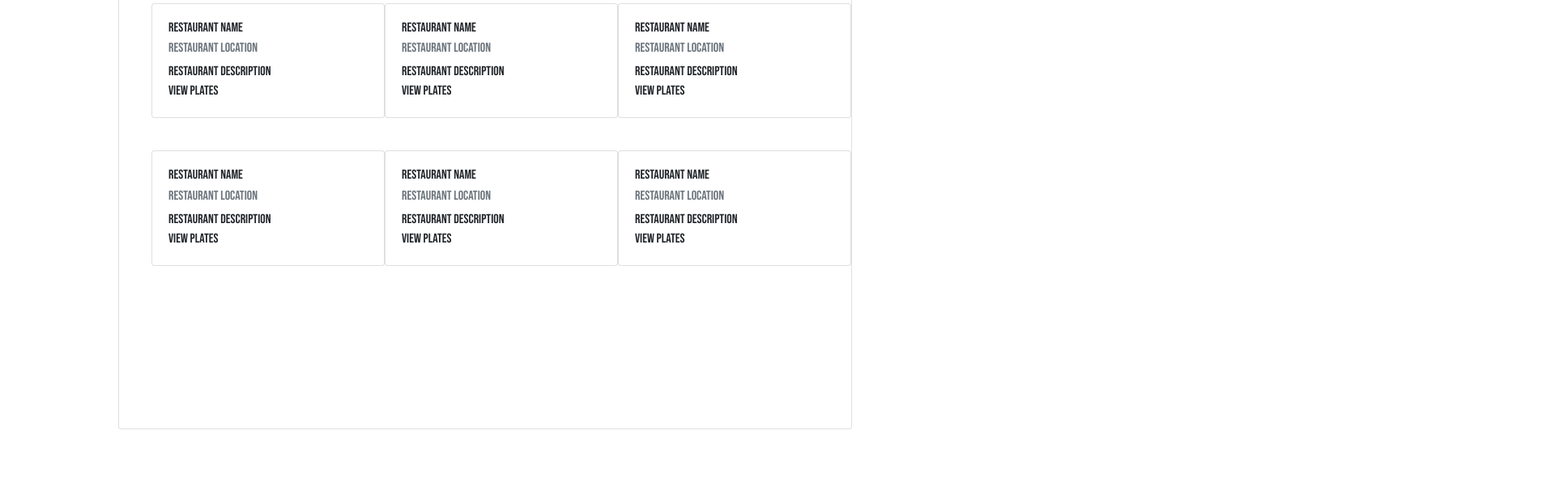
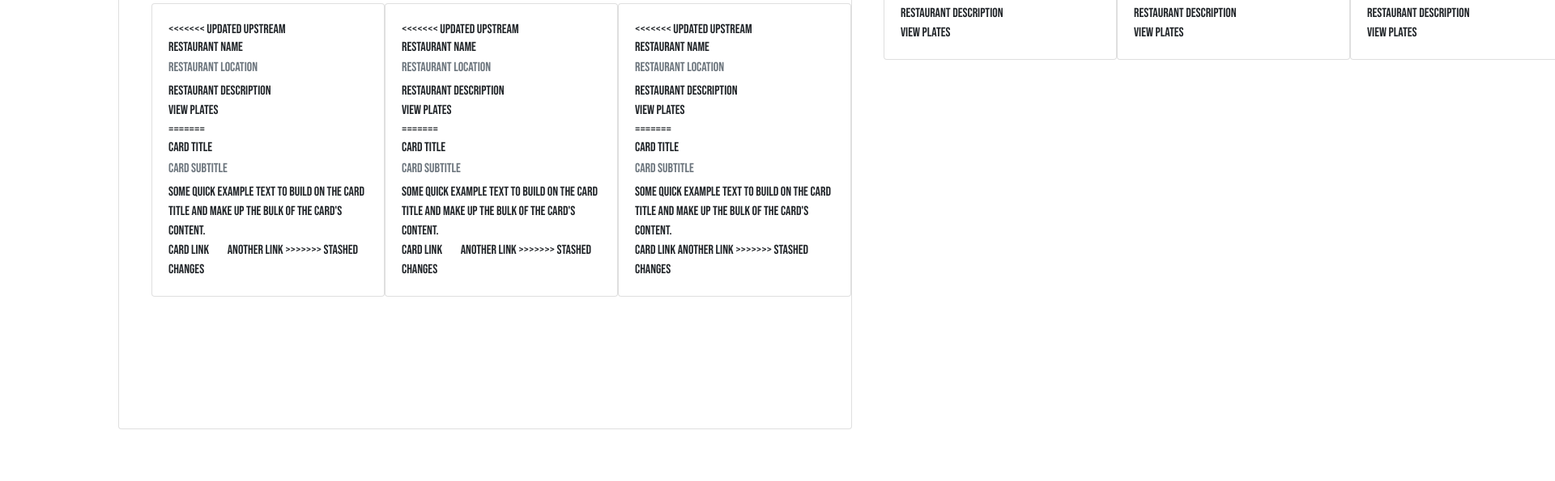
Before and after one commit to domenicoprestia/lil.deliverer, a plain HTML site: page views/main/main.html in a window 1280 px wide. Shown: the part 205-800 px from the top of the page at 81% size, 1920 px wide, since content can reach past the window. Drawn offline with nearby package versions, Linux system fonts and the light colour scheme.

Commit message:
Grafica information user

```diff
--- a/views/main/main.html
+++ b/views/main/main.html
@@ -33,7 +33,7 @@
                 <li class="nav-item active">
                 </li>
             </ul>
-            <a class="nav-link" href="#">
+            <a class="nav-link" href="user.html">
                 <p class=" hover:text-purple-600">USER</p>
             </a>
         </div>
@@ -50,12 +50,20 @@
                     <div class="flex-1 ml-10">
                         <div class="card" style="width: 18rem;">
                             <div class="card-body">
+<<<<<<< Updated upstream
                                 <h5 class="card-title">Restaurant name</h5>
                                 <h6 class="card-subtitle mb-2 text-muted">Restaurant Location</h6>
                                 <p class="card-text">Restaurant description</p>
                                 <a href="#" class="card-link">
                                     <p class="hover:text-purple-600">View Plates</p>
                                 </a>
+=======
+                                <h5 class="card-title">Card title</h5>
+                                <h6 class="card-subtitle mb-2 text-muted">Card subtitle</h6>
+                                <p class="card-text">Some quick example text to build on the card title and make up the bulk of the card's content.</p>
+                                <a href="#" class="card-link">Card link</a>
+                                <a href="#" class="card-link">Another link</a>
+>>>>>>> Stashed changes
                             </div>
                         </div>
                     </div>
@@ -63,12 +71,20 @@
                     <div class="flex-1">
                         <div class="card" style="width: 18rem;">
                             <div class="card-body">
+<<<<<<< Updated upstream
                                 <h5 class="card-title">Restaurant name</h5>
                                 <h6 class="card-subtitle mb-2 text-muted">Restaurant Location</h6>
                                 <p class="card-text">Restaurant description</p>
                                 <a href="#" class="card-link">
                                     <p class="hover:text-purple-600">View Plates</p>
                                 </a>
+=======
+                                <h5 class="card-title">Card title</h5>
+                                <h6 class="card-subtitle mb-2 text-muted">Card subtitle</h6>
+                                <p class="card-text">Some quick example text to build on the card title and make up the bulk of the card's content.</p>
+                                <a href="#" class="card-link">Card link</a>
+                                <a href="#" class="card-link">Another link</a>
+>>>>>>> Stashed changes
                             </div>
                         </div>
                     </div>
@@ -76,12 +92,20 @@
                     <div class="flex-1">
                         <div class="card" style="width: 18rem;">
                             <div class="card-body">
+<<<<<<< Updated upstream
                                 <h5 class="card-title">Restaurant name</h5>
                                 <h6 class="card-subtitle mb-2 text-muted">Restaurant Location</h6>
                                 <p class="card-text">Restaurant description</p>
                                 <a href="#" class="card-link">
                                     <p class="hover:text-purple-600">View Plates</p>
                                 </a>
+=======
+                                <h5 class="card-title">Card title</h5>
+                                <h6 class="card-subtitle mb-2 text-muted">Card subtitle</h6>
+                                <p class="card-text">Some quick example text to build on the card title and make up the bulk of the card's content.</p>
+                                <a href="#" class="">Card link</a>
+                                <a href="#" class="">Another link</a>
+>>>>>>> Stashed changes
                             </div>
                         </div>
                     </div>
```
Also changed, not shown: 2 other files.
